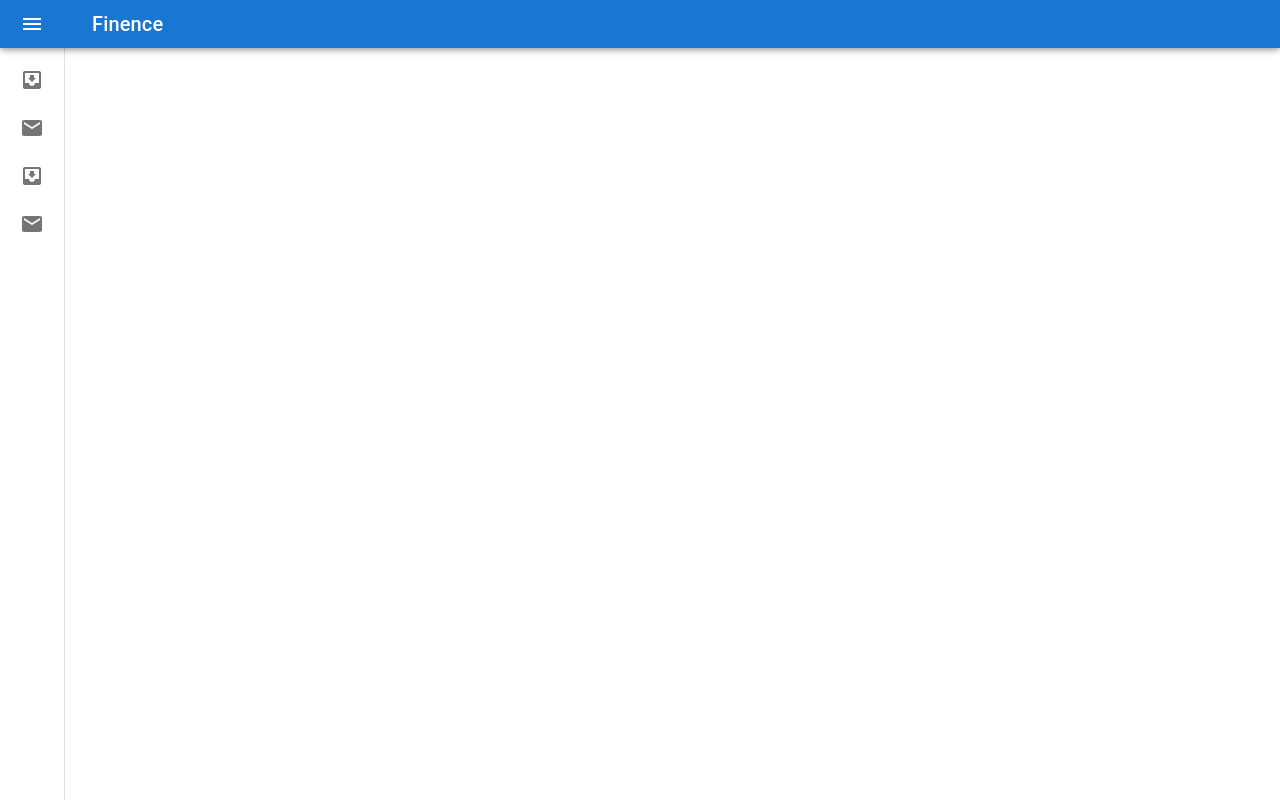
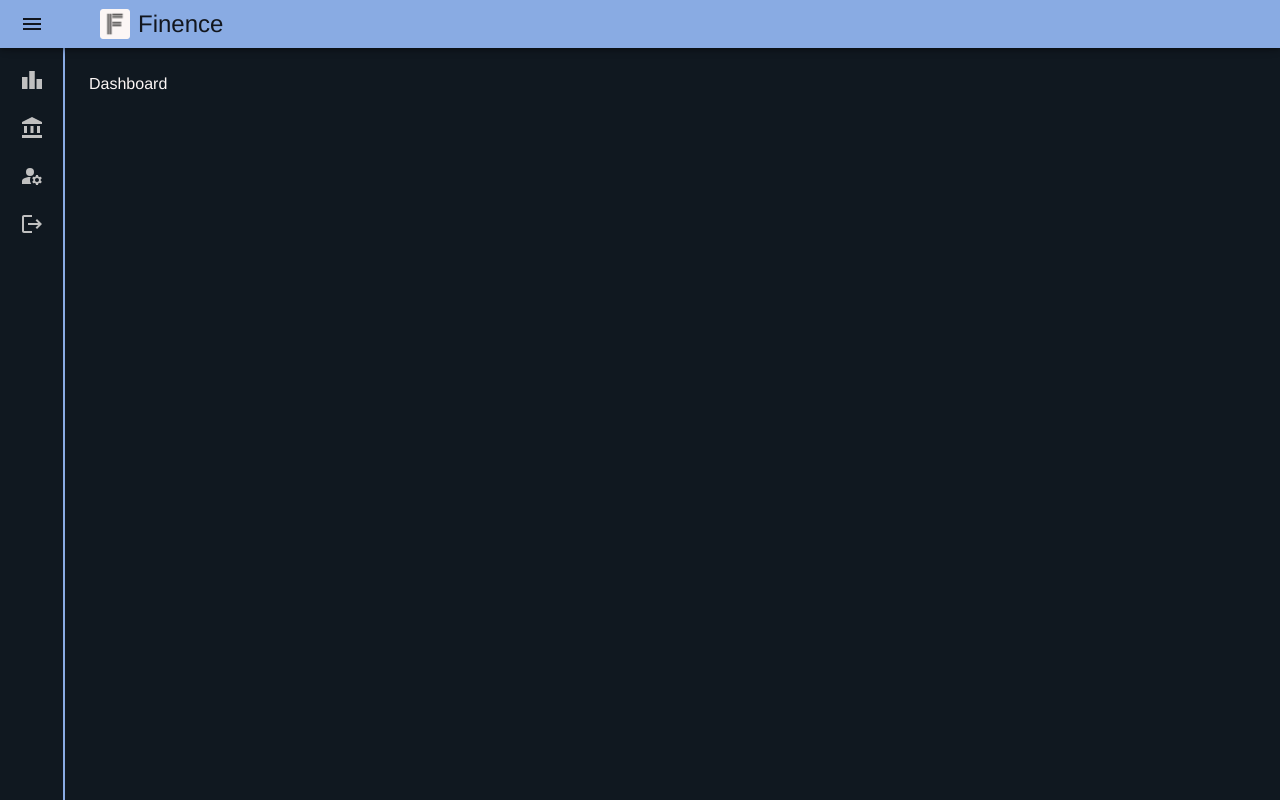
Before and after one commit to fabikasp/finence, a React (Vite) app in the folder client/: page /dashboard in a window 1280 px wide. Built offline with nearby package versions, Linux system fonts and the light colour scheme.

Commit message:
Own theme

```diff
--- a/client/src/components/AppBar.tsx
+++ b/client/src/components/AppBar.tsx
@@ -2,10 +2,11 @@ import React from 'react';
 import MuiAppBar, { AppBarProps as MuiAppBarProps } from '@mui/material/AppBar';
 import { styled } from '@mui/material/styles';
 import { SIDEBAR_WIDTH } from '../utils/const';
-import { IconButton, Toolbar, Typography } from '@mui/material';
+import { Box, IconButton, Toolbar, Typography } from '@mui/material';
 import MenuIcon from '@mui/icons-material/Menu';
 import { useDispatch } from 'react-redux';
 import { toggle } from '../store/sideBarSlice';
+import Logo from '../images/logo.png';
 
 interface AppBarProps extends MuiAppBarProps {
   sideBarOpen: boolean;
@@ -44,7 +45,10 @@ export default function AppBar(props: AppBarProps): React.ReactElement {
         >
           <MenuIcon />
         </IconButton>
-        <Typography variant="h6" noWrap component="div">
+        <IconButton>
+          <Box component="img" src={Logo} width={30} />
+        </IconButton>
+        <Typography variant="h5" noWrap component="div">
           Finence
         </Typography>
       </Toolbar>
--- a/client/src/components/SideBar.tsx
+++ b/client/src/components/SideBar.tsx
@@ -1,15 +1,18 @@
 import React from 'react';
+import { useNavigate } from 'react-router-dom';
 import { styled, Theme, CSSObject } from '@mui/material/styles';
 import Drawer, { DrawerProps } from '@mui/material/Drawer';
 import { SIDEBAR_WIDTH } from '../utils/const';
-import { IconButton, List, ListItem, ListItemButton } from '@mui/material';
+import { IconButton, List, ListItem, ListItemButton, Tooltip } from '@mui/material';
 import { useTheme } from '@mui/material/styles';
 import ListItemIcon from '@mui/material/ListItemIcon';
 import ListItemText from '@mui/material/ListItemText';
 import ChevronLeftIcon from '@mui/icons-material/ChevronLeft';
 import ChevronRightIcon from '@mui/icons-material/ChevronRight';
-import InboxIcon from '@mui/icons-material/MoveToInbox';
-import MailIcon from '@mui/icons-material/Mail';
+import LeaderboardIcon from '@mui/icons-material/Leaderboard';
+import AccountBalanceIcon from '@mui/icons-material/AccountBalance';
+import ManageAccountsIcon from '@mui/icons-material/ManageAccounts';
+import LogoutIcon from '@mui/icons-material/Logout';
 import { useDispatch } from 'react-redux';
 import { toggle } from '../store/sideBarSlice';
 
@@ -57,26 +60,47 @@ const SideBarWrapper = styled(Drawer)(({ theme, open }) => ({
   })
 }));
 
+interface SideBarItem {
+  title: string;
+  icon: React.ReactElement;
+  onClick: () => void;
+}
+
 export default function SideBar(props: DrawerProps): React.ReactElement {
   const theme = useTheme();
   const dispatch = useDispatch();
+  const navigate = useNavigate();
+
+  const closeAndNavigate = (route: string): void => {
+    dispatch(toggle());
+    navigate(route);
+  };
+
+  const sideBarItems: SideBarItem[] = [
+    { title: 'Dashboard', icon: <LeaderboardIcon color="secondary" />, onClick: () => closeAndNavigate('/dashboard') },
+    { title: 'Finanzen', icon: <AccountBalanceIcon color="secondary" />, onClick: () => closeAndNavigate('/finanzen') },
+    { title: 'Konto', icon: <ManageAccountsIcon color="secondary" />, onClick: () => closeAndNavigate('/konto') },
+    { title: 'Logout', icon: <LogoutIcon color="secondary" />, onClick: () => alert('WIP') }
+  ];
 
   return (
     <SideBarWrapper variant="permanent" open={props.open}>
       <SideBarHeader>
         <IconButton onClick={() => dispatch(toggle())}>
-          {theme.direction === 'rtl' ? <ChevronRightIcon /> : <ChevronLeftIcon />}
+          {theme.direction === 'rtl' ? <ChevronRightIcon color="secondary" /> : <ChevronLeftIcon color="secondary" />}
         </IconButton>
       </SideBarHeader>
       <List>
-        {['Dashboard', 'Finanzen', 'Konto', 'Logout'].map((text, index) => (
-          <ListItem key={text} disablePadding sx={{ display: 'block' }}>
+        {sideBarItems.map((item, index) => (
+          <ListItem key={index} disablePadding sx={{ display: 'block' }}>
+            <Tooltip title={props.open ? '' : item.title}>
               <ListItemButton
                 sx={{
                   minHeight: 48,
                   justifyContent: props.open ? 'initial' : 'center',
                   px: 2.5
                 }}
+                onClick={item.onClick}
               >
                 <ListItemIcon
                   sx={{
@@ -85,10 +109,11 @@ export default function SideBar(props: DrawerProps): React.ReactElement {
                     justifyContent: 'center'
                   }}
                 >
-                {index % 2 === 0 ? <InboxIcon /> : <MailIcon />}
+                  {item.icon}
                 </ListItemIcon>
-              <ListItemText primary={text} sx={{ opacity: props.open ? 1 : 0 }} />
+                <ListItemText primary={item.title} sx={{ opacity: props.open ? 1 : 0 }} />
               </ListItemButton>
+            </Tooltip>
           </ListItem>
         ))}
       </List>
--- a/client/src/index.html
+++ b/client/src/index.html
@@ -1,8 +1,9 @@
-<!DOCTYPE html>
+<!doctype html>
 <html lang="en">
   <head>
     <meta charset="UTF-8" />
     <meta name="viewport" content="width=device-width, initial-scale=1.0" />
+    <link rel="icon" href="./images/favicon.ico" />
     <title>Finence</title>
   </head>
   <body>
--- a/client/src/index.tsx
+++ b/client/src/index.tsx
@@ -3,21 +3,27 @@ import ReactDOM from 'react-dom/client';
 import store from './store/store';
 import { Provider } from 'react-redux';
 import { assertNonNullable } from './utils/assert';
-import { BrowserRouter, Routes, Route } from 'react-router-dom';
-import Frame from './components/Frame';
+import { BrowserRouter, Navigate, Routes, Route } from 'react-router-dom';
+import AuthenticatedPage from './pages/AuthenticatedPage';
+import { ThemeProvider } from '@mui/material';
+import { theme } from './theme/theme';
 
 const rootElement = document.getElementById('root');
 assertNonNullable(rootElement);
 
 ReactDOM.createRoot(rootElement).render(
   <Provider store={store}>
-    <BrowserRouter>
-      <Frame>
-        <Routes>
-          <Route index element={<div>TEST123</div>} />
-          <Route path="test" element={<div>TEST456</div>} />
-        </Routes>
-      </Frame>
-    </BrowserRouter>
+    <ThemeProvider theme={theme}>
+      <BrowserRouter>
+        <AuthenticatedPage>
+          <Routes>
+            <Route index element={<Navigate to="/dashboard" replace />} />
+            <Route path="dashboard" element={<div>Dashboard</div>} />
+            <Route path="finanzen" element={<div>Finanzen</div>} />
+            <Route path="konto" element={<div>Konto</div>} />
+          </Routes>
+        </AuthenticatedPage>
+      </BrowserRouter>
+    </ThemeProvider>
   </Provider>
 );
--- /dev/null
+++ b/client/src/module.d.ts
@@ -0,0 +1 @@
+declare module '*.png';
--- a/client/src/components/Frame.tsx
+++ b/client/src/pages/AuthenticatedPage.tsx
@@ -1,12 +1,12 @@
 import React from 'react';
 import Box from '@mui/material/Box';
 import CssBaseline from '@mui/material/CssBaseline';
-import AppBar from './AppBar';
-import SideBar, { SideBarHeader } from './SideBar';
+import AppBar from '../components/AppBar';
+import SideBar, { SideBarHeader } from '../components/SideBar';
 import { useSelector } from 'react-redux';
 import { RootState } from '../store/store';
 
-export default function Frame(props: React.PropsWithChildren): React.ReactElement {
+export default function AuthenticatedPage(props: React.PropsWithChildren): React.ReactElement {
   const sideBarOpen = useSelector((state: RootState) => state.sideBar.open);
 
   return (
--- a/client/src/store/sideBarSlice.ts
+++ b/client/src/store/sideBarSlice.ts
@@ -1,8 +1,8 @@
 import { createSlice } from '@reduxjs/toolkit';
 
-type SideBar = {
+interface SideBar {
   open: boolean;
-};
+}
 
 const initialState: SideBar = {
   open: false
--- /dev/null
+++ b/client/src/theme/theme.ts
@@ -0,0 +1,32 @@
+import { createTheme } from '@mui/material';
+
+export const theme = createTheme({
+  palette: {
+    background: {
+      default: '#101820'
+    },
+    text: {
+      primary: '#FCF6F5'
+    },
+    primary: {
+      main: '#89ABE3'
+    },
+    secondary: {
+      main: '#C0C0C0'
+    }
+  },
+  typography: {
+    fontFamily: 'Helvetica'
+  },
+  components: {
+    MuiDrawer: {
+      styleOverrides: {
+        paper: {
+          backgroundColor: '#101820',
+          borderColor: '#89ABE3',
+          borderWidth: 2
+        }
+      }
+    }
+  }
+});
```
Also changed, not shown: client/src/images/logo.png (added), 1 other file (tests, documents, lock files or other folders). Lines whose indentation alone changed are shown as unchanged.
